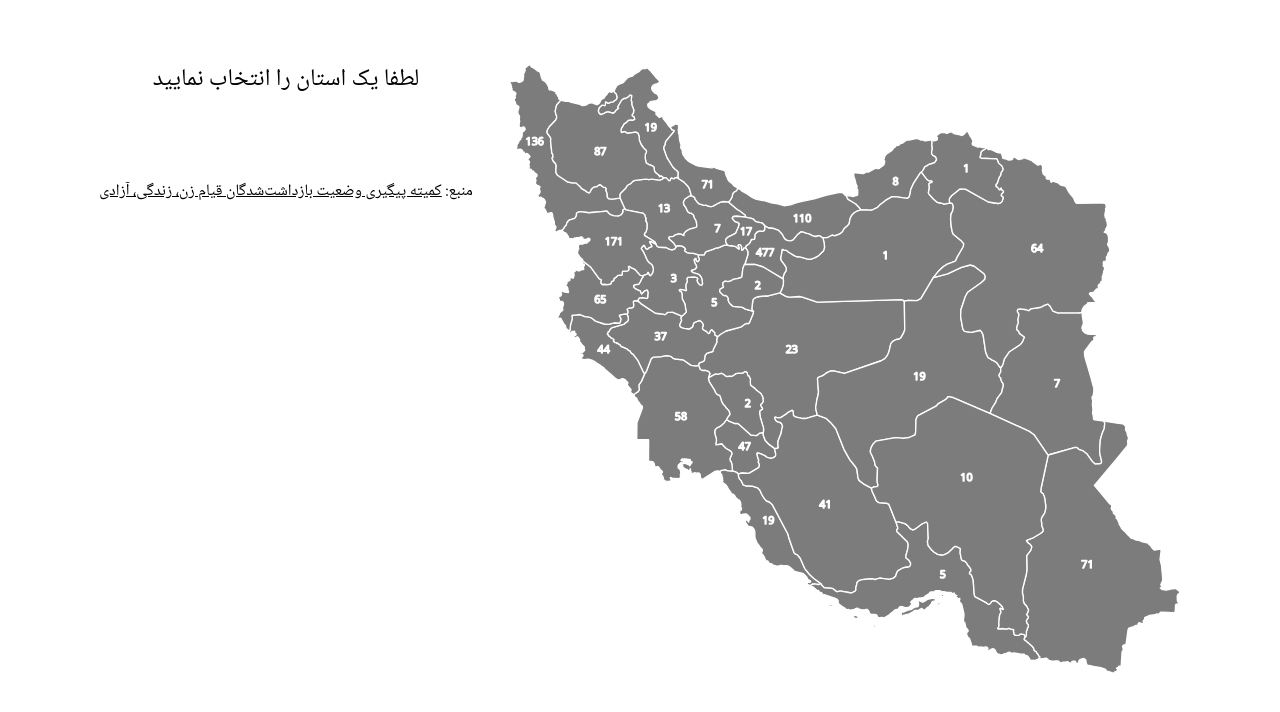
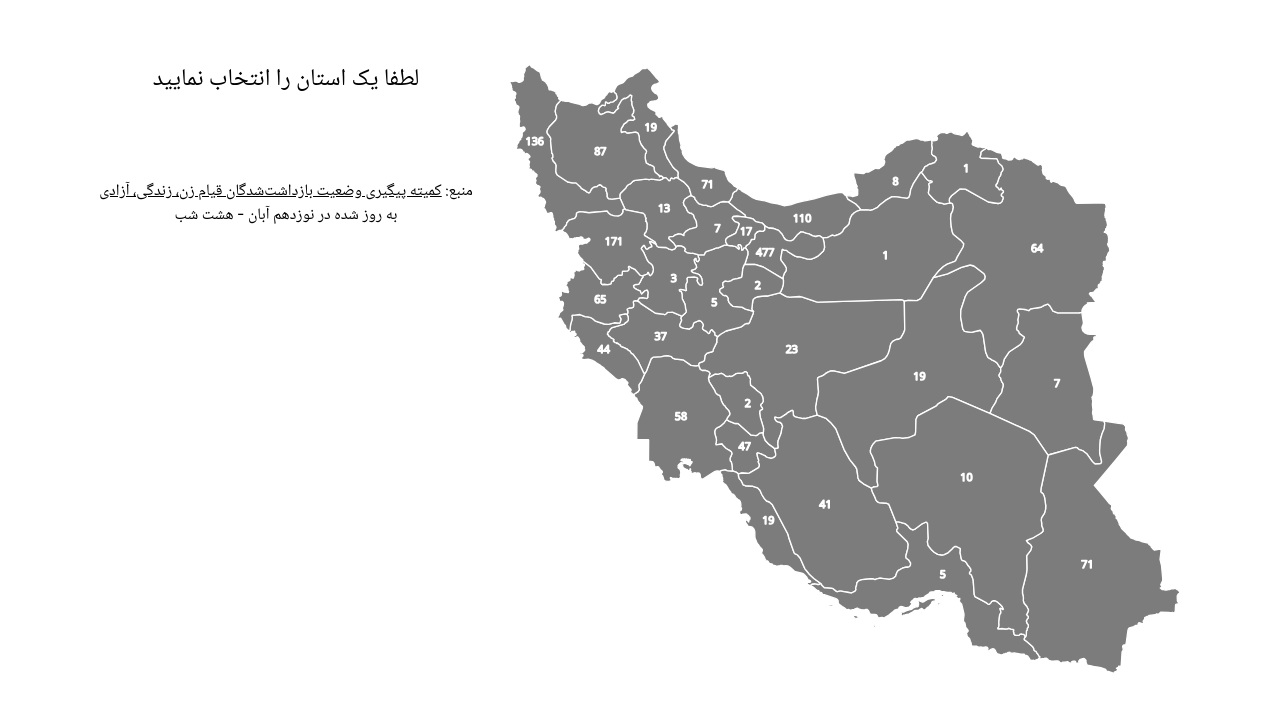
Before and after one commit to iheidari/free-mahsa, a Next.js app: page /map in a window 1280 px wide. Shown: the top 712 px of the page. Built offline with nearby package versions, Linux system fonts and the light colour scheme.

Commit message:
add update date

```diff
--- a/pages/map/index.tsx
+++ b/pages/map/index.tsx
@@ -40,6 +40,7 @@ const MapPage = () => {
               >
                 کمیته پیگیری وضعیت بازداشت‌شدگان قیام زن، زندگی، آزادی
               </a>
+              <div>به روز شده در نوزدهم آبان - هشت شب</div>
             </div>
           </div>
         </div>
```
